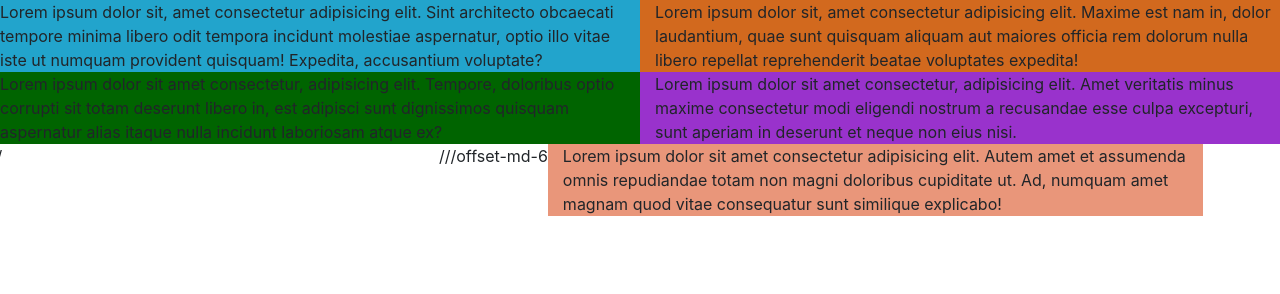
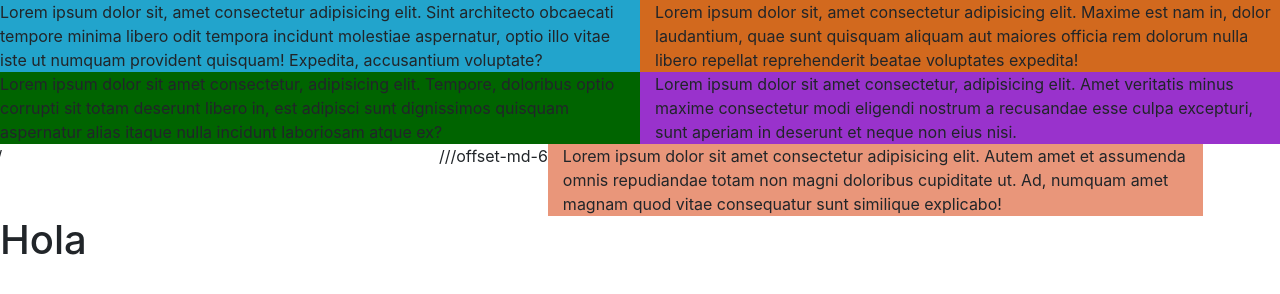
Before and after one commit to Alekztorres/intro-bootstrap, a plain HTML site: page index.html in a window 1280 px wide. Drawn offline with Linux system fonts and the light colour scheme.

Commit message:
segundo cambio

```diff
--- a/index.html
+++ b/index.html
@@ -35,6 +35,13 @@
 
             </div>
         </div>
+
+        <div class="row">
+            <div class="col">
+                <h1>Hola </h1>
+            </div>
+
+        </div>
     </div>
 
     <script src="js/jquery-3.4.1.js"></script>
```
